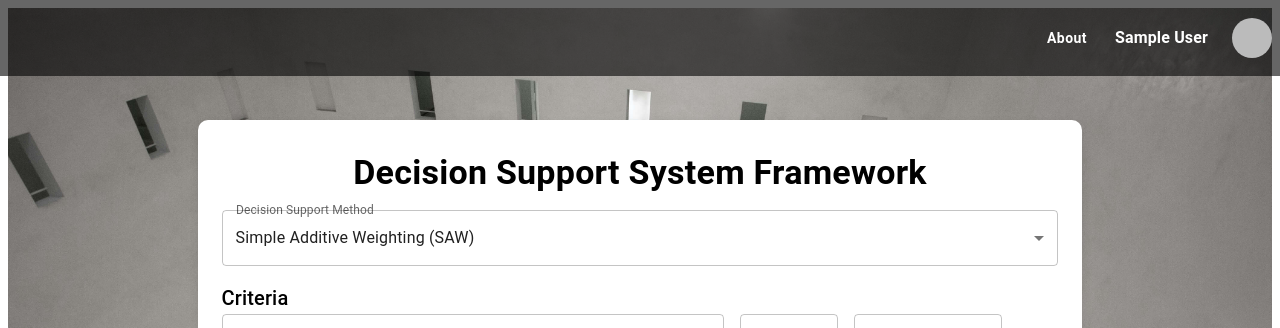
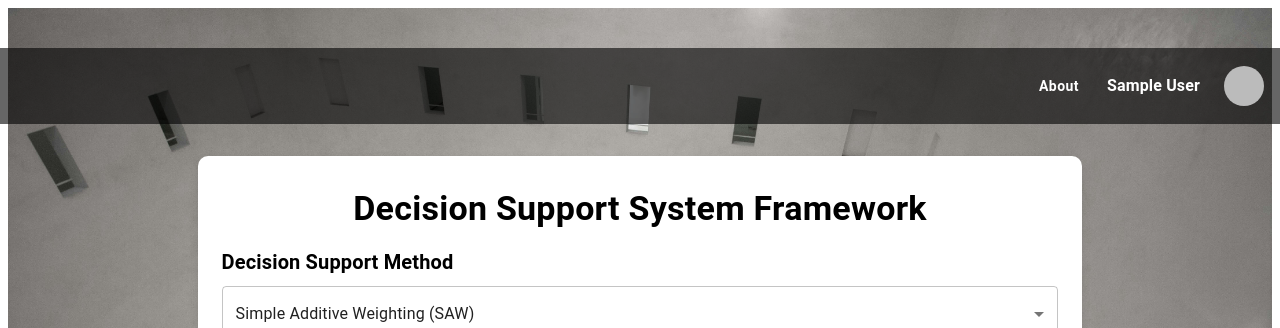
Before and after one commit to satnodeus77/dss_project_01, a Next.js app: page /home in a window 1280 px wide. Shown: the top 328 px of the page. Built offline with nearby package versions, Linux system fonts and the light colour scheme; no server answers; sample sign-in values are in the browser's storage.

Commit message:
Added automatic database table creation in db.js

```diff
--- a/pages/home.js
+++ b/pages/home.js
@@ -65,13 +65,11 @@ export default function HomePage() {
         display: "flex",
         flexDirection: "column",
         alignItems: "center",
-        paddingTop: "80px", // ✅ Lowered content
+        paddingTop: "40px",
       }}
     >
-      {/* Sticky Header with Username & About Button */}
+      {/* Header Section (Not Sticky) */}
       <Box sx={{
-        position: "fixed",
-        top: 0,
         width: "100%",
         backgroundColor: "rgba(0, 0, 0, 0.6)",
         color: "white",
@@ -79,7 +77,6 @@ export default function HomePage() {
         justifyContent: "flex-end",
         alignItems: "center",
         padding: "10px 20px",
-        zIndex: 1000,
       }}>
         {user && (
           <>
@@ -144,9 +141,11 @@ export default function HomePage() {
           Decision Support System Framework
         </Typography>
 
-        {/* DSS Method Selection */}
+        {/* DSS Method Selection - Label Fixed */}
+        <Typography variant="h6" sx={{ fontWeight: "bold", mb: 1 }}>
+          Decision Support Method
+        </Typography>
         <FormControl fullWidth sx={{ mb: 2 }}>
-          <InputLabel>Decision Support Method</InputLabel>
           <Select value={method} onChange={(e) => setMethod(e.target.value)}>
             <MenuItem value="SAW">Simple Additive Weighting (SAW)</MenuItem>
             <MenuItem value="TOPSIS">Technique for Order Preference by Similarity to Ideal Solution (TOPSIS)</MenuItem>
```
